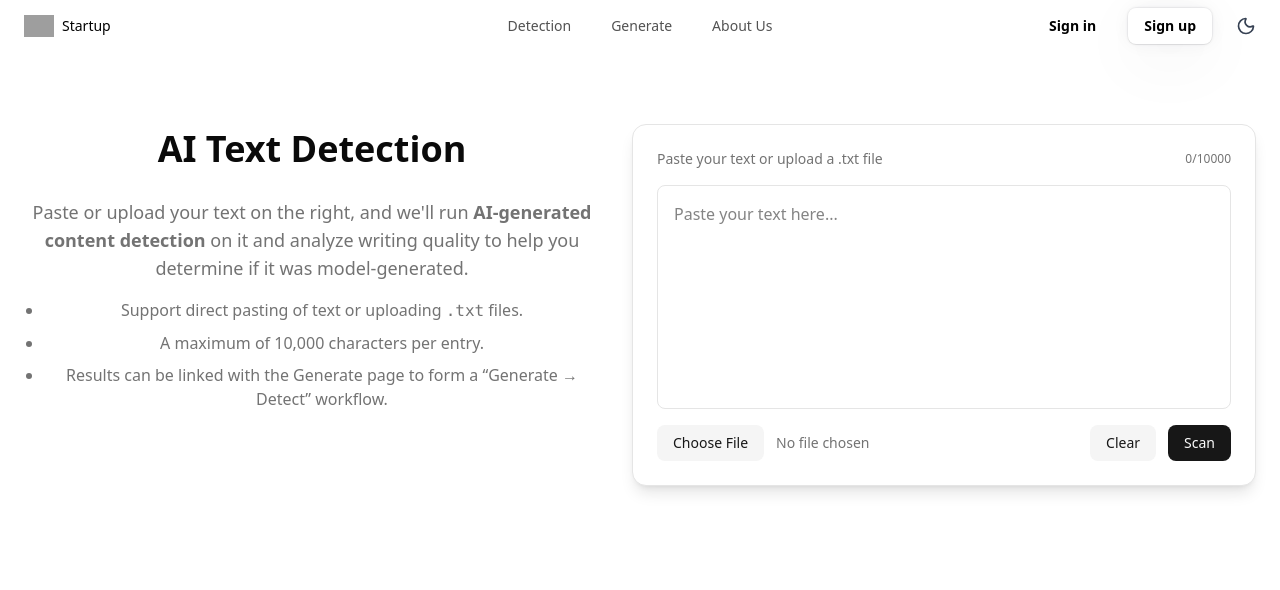
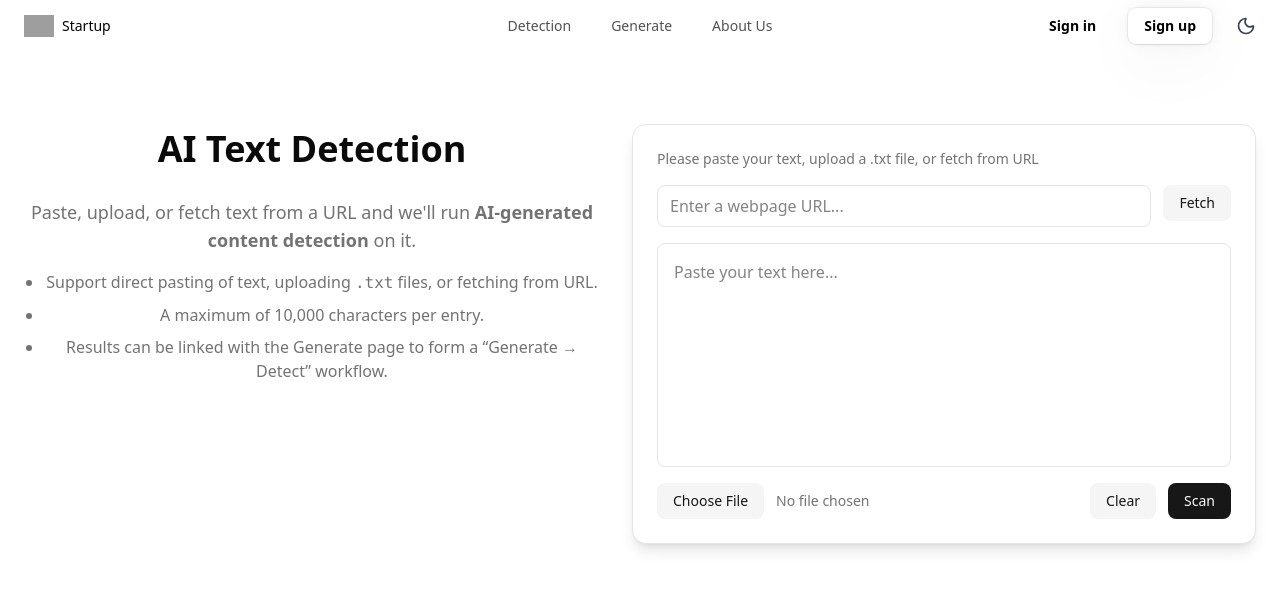
Before and after one commit to xrf657884281-hue/capstone-project-25t3-9900-f12a-almond, a React (Vite) app: page /detection in a window 1280 px wide. Shown: the top 590 px of the page. Built offline with nearby package versions, Linux system fonts and the light colour scheme; grey boxes are pictures that could not be loaded.

Commit message:
add image upload support in Generate and URL detection in Detection

```diff
--- a/src/pages/Detection.tsx
+++ b/src/pages/Detection.tsx
@@ -9,6 +9,7 @@ const Detection = () => {
   const [text, setText] = useState("");
   const [error, setError] = useState<string | null>(null);
   const [fileName, setFileName] = useState<string>("");
+  const [url, setUrl] = useState("");
   const inputRef = useRef<HTMLInputElement | null>(null);
 
   const onTextChange = (v: string) => {
@@ -35,13 +36,31 @@ const Detection = () => {
     }
   };
 
+  const handleFetchFromUrl = async () => {
+    if (!url.trim()) {
+      setError("Please enter a valid URL first.");
+      return;
+    }
+    try {
+      setError(null);
+      const res = await fetch(url);
+      const html = await res.text();
+
+      const stripped = html.replace(/<[^>]*>?/gm, "").slice(0, MAX_LEN);
+      onTextChange(stripped);
+
+      console.log("Fetched content from URL:", url, stripped.slice(0, 100));
+    } catch (err) {
+      setError("Failed to fetch content from URL.");
+    }
+  };
+
   const handleScan = () => {
     if (!text.trim()) {
-      setError("Please paste or upload some text first.");
+      setError("Please paste, upload, or fetch some text first.");
       return;
     }
     setError(null);
-    // TODO: 接后端检测接口
     console.log(
       "Scanning text:",
       text.slice(0, 120) + (text.length > 120 ? "..." : "")
@@ -53,6 +72,7 @@ const Detection = () => {
     setText("");
     setError(null);
     setFileName("");
+    setUrl("");
     if (inputRef.current) inputRef.current.value = "";
   };
 
@@ -71,18 +91,12 @@ const Detection = () => {
           AI Text Detection
         </h1>
         <p className="text-lg text-muted-foreground mb-4">
-          Paste or upload your text on the right, and we'll run <strong>AI-generated content detection</strong> on it and analyze
-          writing quality to help you determine if it was model-generated.
+          Paste, upload, or fetch text from a URL and we'll run <strong>AI-generated content detection</strong> on it.
         </p>
         <ul className="list-disc pl-5 text-muted-foreground space-y-2">
-          <li>
-            Support direct pasting of text or uploading <code>.txt</code> files.
-          </li>
+          <li>Support direct pasting of text, uploading <code>.txt</code> files, or fetching from URL.</li>
           <li>A maximum of {MAX_LEN.toLocaleString()} characters per entry.</li>
-          <li>
-            Results can be linked with the Generate page to form a “Generate →
-            Detect” workflow.
-          </li>
+          <li>Results can be linked with the Generate page to form a “Generate → Detect” workflow.</li>
         </ul>
       </motion.section>
 
@@ -96,11 +110,24 @@ const Detection = () => {
           <CardContent className="p-6 flex flex-col gap-4">
             <div className="flex items-center justify-between">
               <div className="text-sm text-muted-foreground">
-                Paste your text or upload a .txt file
+                Please paste your text, upload a .txt file, or fetch from URL
               </div>
-              <div className="text-xs text-muted-foreground">
+              {/* <div className="text-xs text-muted-foreground">
                 {text.length}/{MAX_LEN}
-              </div>
+              </div> */}
+            </div>
+
+            <div className="flex gap-3">
+              <input
+                type="url"
+                value={url}
+                onChange={(e) => setUrl(e.target.value)}
+                placeholder="Enter a webpage URL..."
+                className="flex-1 rounded-md px-3 py-2 border border-input bg-background text-foreground focus:ring-2 focus:ring-ring focus:outline-none"
+              />
+              <Button variant="secondary" onClick={handleFetchFromUrl}>
+                Fetch
+              </Button>
             </div>
 
             <textarea
--- a/src/pages/Generate.tsx
+++ b/src/pages/Generate.tsx
@@ -1,18 +1,36 @@
-import { useState } from "react";
+import { useRef, useState } from "react";
 import { motion } from "motion/react";
 import { Button } from "@/components/ui/button";
 import { Card, CardContent } from "../components/ui/card";
 
 const Generate = () => {
   const [input, setInput] = useState("");
+  const [image, setImage] = useState<File | null>(null);
+  const [fileName, setFileName] = useState<string>("");
+  const inputRef = useRef<HTMLInputElement | null>(null);
 
   const handleGenerate = () => {
     console.log("Generating fake news with input:", input);
-    // 后端接口
+    if (image) {
+      console.log("Using image:", image.name);
+    }
+    alert("Mock generate triggered. Hook up your API in handleGenerate().");
   };
 
   const handleClear = () => {
     setInput("");
+    setImage(null);
+    setFileName("");
+    if (inputRef.current) inputRef.current.value = "";
+  };
+
+  const triggerFileDialog = () => inputRef.current?.click();
+
+  const handleUpload = (file?: File | null) => {
+    if (!file) return;
+    setImage(file);
+    setFileName(file.name);
+    console.log("Selected file:", file);
   };
 
   return (
@@ -32,7 +50,8 @@ const Generate = () => {
           We built a multi-agent generator that simulates news text and tests the robustness of detection models.
         </p>
         <p className="text-base text-muted-foreground">
-          Here, you can enter a prompt or news snippet, and the system will help generate relevant text. We will then feed the results into the detection module for verification.
+          Enter text or upload an image. The system will use your input to generate related fake news content,
+          which can then be tested in the detection module.
         </p>
       </motion.div>
 
@@ -44,17 +63,42 @@ const Generate = () => {
       >
         <Card className="w-full shadow-lg border border-border">
           <CardContent className="p-6 flex flex-col gap-4">
+
             <textarea
               value={input}
               onChange={(e) => setInput(e.target.value)}
               placeholder="Paste your text or write a prompt..."
-              className="w-full h-56 rounded-md p-4 border border-input bg-background text-foreground focus:ring-2 focus:ring-ring focus:outline-none resize-none"
+              className="w-full h-40 rounded-md p-4 border border-input bg-background text-foreground focus:ring-2 focus:ring-ring focus:outline-none resize-none"
             />
-            <div className="flex gap-4 justify-end">
-              <Button variant="secondary" onClick={handleClear}>Clear</Button>
-              <Button variant="default" onClick={handleGenerate}>Generate</Button>
 
+            <div className="flex items-center justify-between gap-4">
+              <input
+                ref={inputRef}
+                type="file"
+                accept="image/*"
+                className="hidden"
+                onChange={(e) => handleUpload(e.target.files?.[0])}
+              />
+
+              <div className="flex items-center gap-3">
+                <Button variant="secondary" onClick={triggerFileDialog}>
+                  Choose Image
+                </Button>
+                <span className="text-sm text-muted-foreground">
+                  {fileName ? fileName : "No file chosen"}
+                </span>
+              </div>
+
+              <div className="flex gap-3">
+                <Button variant="secondary" onClick={handleClear}>
+                  Clear
+                </Button>
+                <Button variant="default" onClick={handleGenerate}>
+                  Generate
+                </Button>
+              </div>
             </div>
+
           </CardContent>
         </Card>
       </motion.div>
```
